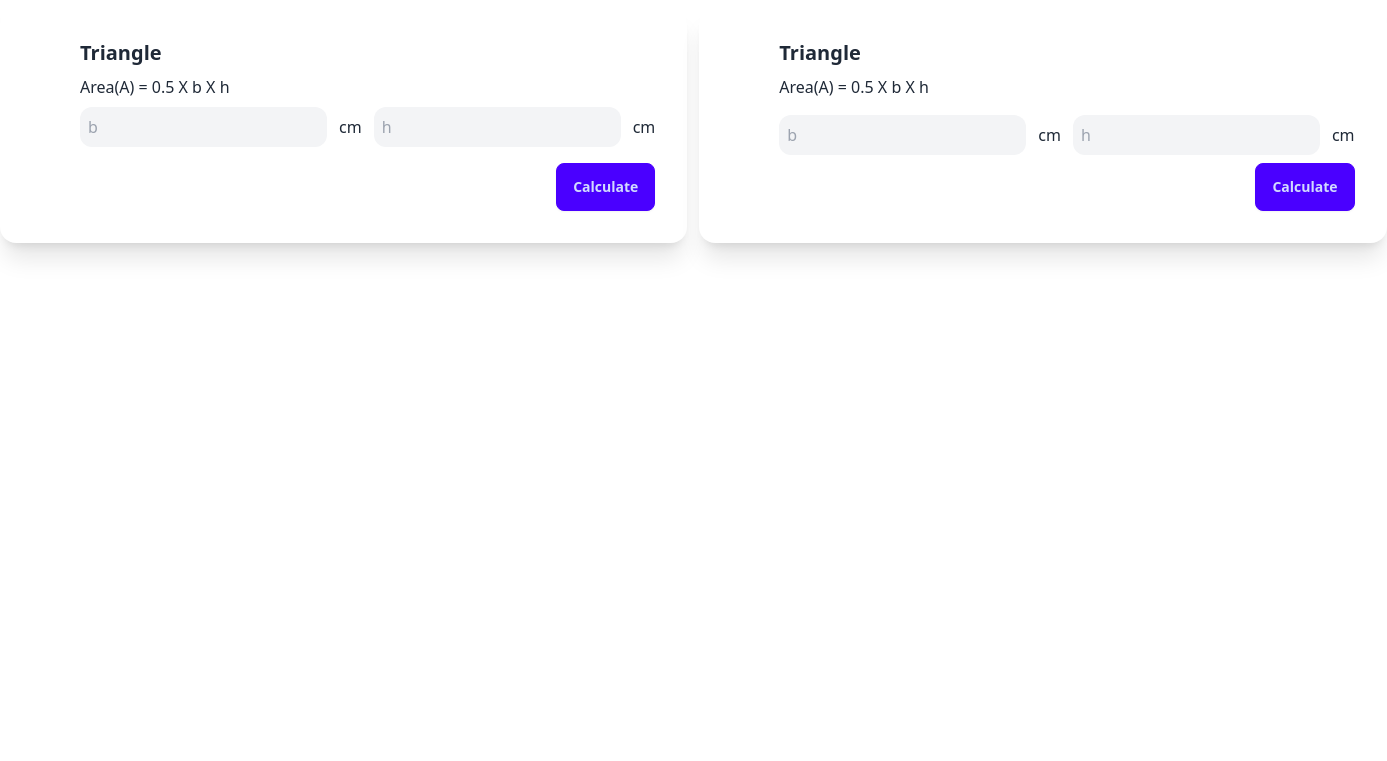
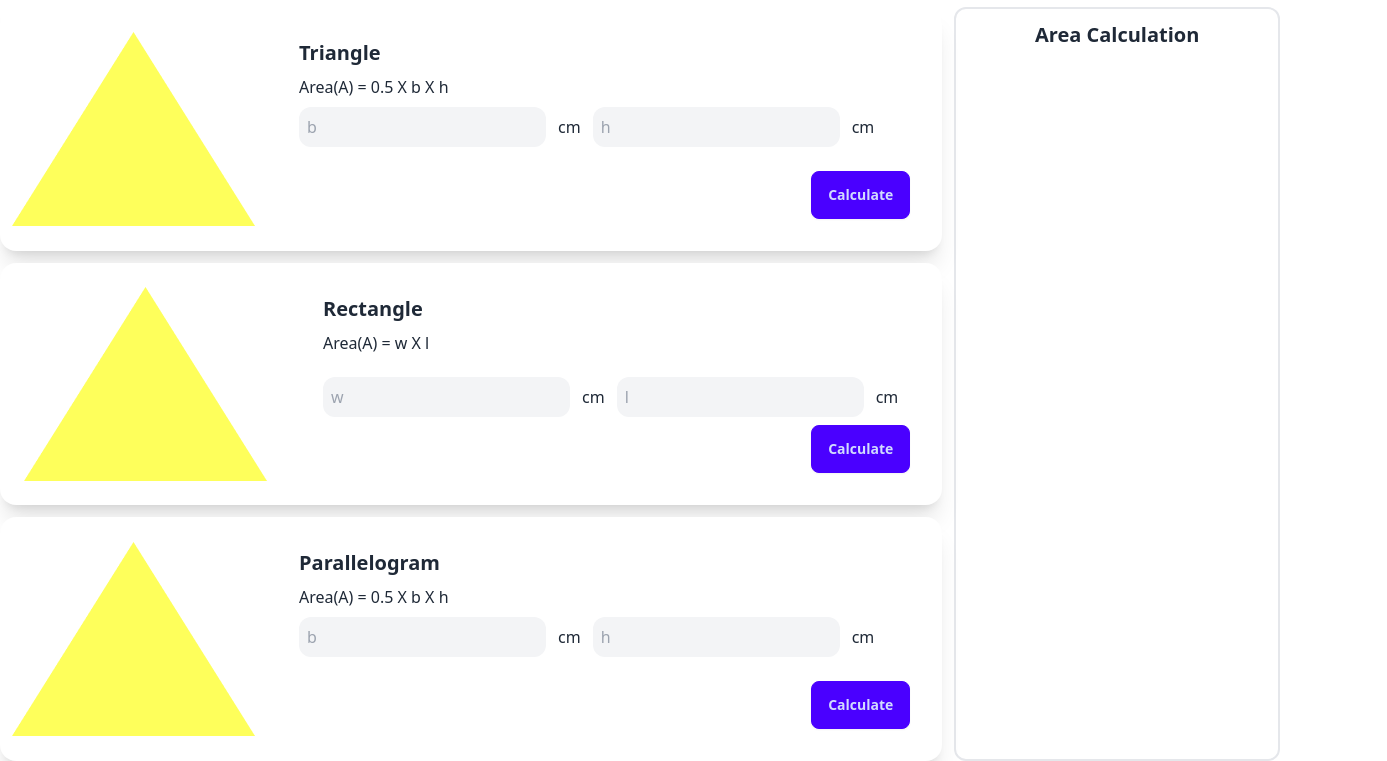
Before and after one commit to joymajumder23/geometry-solution, a website: page index.html in a window 1280 px wide. Shown: the part 73-834 px from the top of the page, 1387 px wide, since content can reach past the window. Before the commit the page ends 800 px from the top, so only its background shows below. Drawn offline with nearby package versions, Linux system fonts and the light colour scheme.

Commit message:
different shape cards added

```diff
--- a/index.html
+++ b/index.html
@@ -14,9 +14,12 @@
     <h1 class="text-6xl text-center font-bold">Geometry Solution</h1>
     <section class="container mx-auto mt-5">
         <div class="flex gap-3">
+            <div class="grid grid-cols-1 gap-3">
+
+                <!-- Triangle -->
                 <div class="card card-side bg-base-100 shadow-xl">
                     <figure>
-                    <img class="p-6" src="./src/images/triangle.png" alt="Movie" />
+                        <img class="p-3" src="./src/images/triangle.png" alt="Movie" />
                     </figure>
                     <div class="card-body">
                         <h2 class="card-title">Triangle</h2>
@@ -27,19 +30,41 @@
                         <input class="bg-gray-100 p-2 rounded-xl" type="text" placeholder="h">
                         <span>cm</span>
                         </div>
-                        <h1 class="text-3xl font-bold"></h1>
+                            <h1 class="text-3xl font-bold mt-2"></h1>
                         <div class="card-actions justify-end">
                             <button class="btn btn-primary">Calculate</button>
                         </div>
                     </div>
                 </div>
 
+                <!-- Rectangle -->
                 <div class="card card-side bg-base-100 shadow-xl">
                     <figure>
                         <img class="p-6" src="./src/images/triangle.png" alt="Movie" />
                     </figure>
                     <div class="card-body">
-                    <h2 class="card-title">Triangle</h2>
+                        <h2 class="card-title">Rectangle</h2>
+                        <p>Area(A) = w X l</p>
+                        <div class="flex gap-3 items-center">
+                            <input class="bg-gray-100 p-2 rounded-xl" type="text" placeholder="w">
+                        <span>cm</span>
+                        <input class="bg-gray-100 p-2 rounded-xl" type="text" placeholder="l">
+                        <span>cm</span>
+                        <h1 class="text-3xl font-bold mt-2"></h1>
+                        </div>
+                        <div class="card-actions justify-end">
+                            <button class="btn btn-primary">Calculate</button>
+                        </div>
+                    </div>
+                </div>
+
+                <!-- Parallelogram -->
+                <div class="card card-side bg-base-100 shadow-xl">
+                    <figure>
+                        <img class="p-3" src="./src/images/triangle.png" alt="Movie" />
+                    </figure>
+                    <div class="card-body">
+                        <h2 class="card-title">Parallelogram</h2>
                         <p>Area(A) = 0.5 X b X h</p>
                         <div class="flex gap-3 items-center">
                             <input class="bg-gray-100 p-2 rounded-xl" type="text" placeholder="b">
@@ -47,12 +72,17 @@
                         <input class="bg-gray-100 p-2 rounded-xl" type="text" placeholder="h">
                         <span>cm</span>
                         </div>
+                            <h1 class="text-3xl font-bold mt-2"></h1>
                         <div class="card-actions justify-end">
                             <button class="btn btn-primary">Calculate</button>
                         </div>
                     </div>
                 </div>
             </div>
+            <div class="flex-1 border-2 p-3 rounded-xl">
+                <h1 class="font-bold text-center text-xl">Area Calculation</h1>
+            </div>
+        </div>
     </section>
 </body>
 
```
Lines whose indentation alone changed are shown as unchanged.
